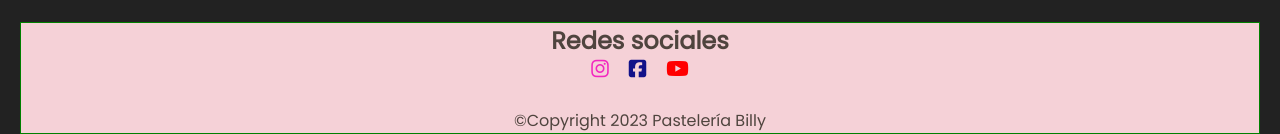
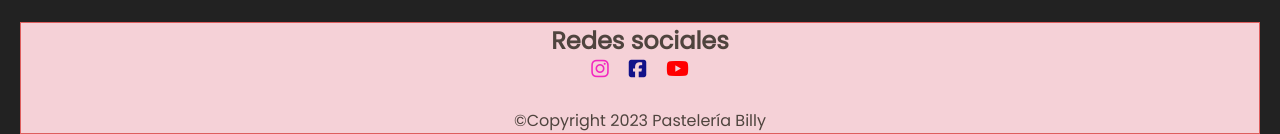
Before and after one commit to Lohiana/Proyecto_actual_1, a plain HTML site: page contacto.html in a window 1280 px wide. Shown: the part 1251-1385 px from the top of the page. Drawn offline with Linux system fonts and the light colour scheme.

Commit message:
color borde footer

```diff
--- a/css/styles.css
+++ b/css/styles.css
@@ -121,7 +121,7 @@ footer {
     display: flex;
     flex-direction: column;
     text-align: center;
-    border: green solid 1px;
+    border: rgb(222, 94, 94) solid 1px;
     color: #4f443e;
     background-color: #f5d1d7;
     margin-top: 10px;
```
